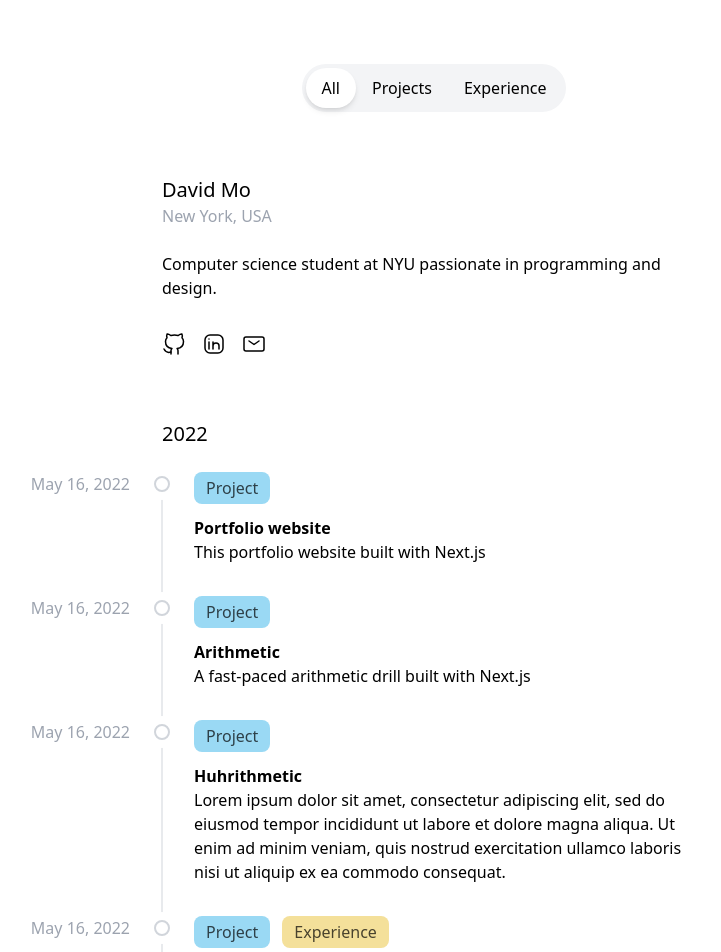
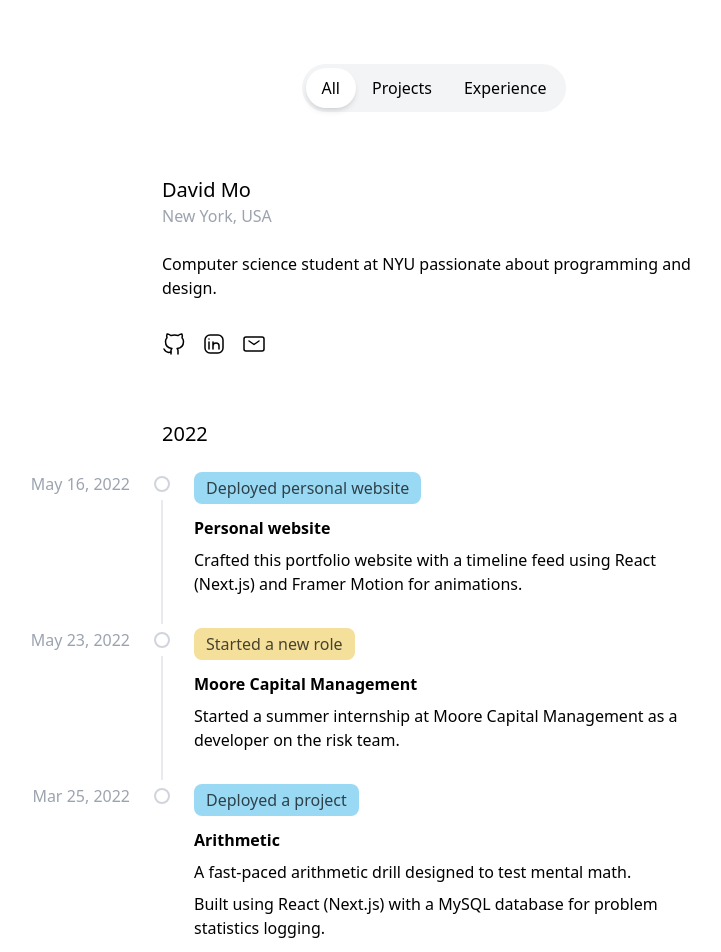
Before and after one commit to unknown/dmo.ooo, a Next.js app: page / in a window 1280 px wide. Shown: the top 952 px of the page, without its empty margins (206-927 px from the left). Built offline with nearby package versions, Linux system fonts and the light colour scheme.

Commit message:
Add timeline bucketing

```diff
--- a/src/components/TimelineItem.tsx
+++ b/src/components/TimelineItem.tsx
@@ -42,8 +42,12 @@ const TimelineItem = React.forwardRef<TimelineItemElement, TimelineItemProps>(
               );
             })}
           </div>
-          <h2 className="font-bold">{data.title}</h2>
-          <p>{data.text}</p>
+          <div className="flex flex-col gap-2">
+            <h2 className="font-bold">{data.title}</h2>
+            {data.text.split("\n").map((str, i) => (
+              <p key={i}>{str}</p>
+            ))}
+          </div>
         </div>
       </div>
     );
--- a/src/pages/index.tsx
+++ b/src/pages/index.tsx
@@ -1,4 +1,4 @@
-import { AnimatePresence } from "framer-motion";
+import { AnimatePresence, motion } from "framer-motion";
 import type { NextPage } from "next";
 import Head from "next/head";
 import { useMemo, useState } from "react";
@@ -6,16 +6,31 @@ import { GitHubIcon, LinkedInIcon, MailIcon } from "../components/Icons";
 import SegmentedControl from "../components/SegmentedControl";
 import MotionTimelineItem from "../components/TimelineItem";
 
+type Post = {
+  data: {
+    date: string;
+    title: string;
+    text: string;
+  };
+  tags: Tag[];
+};
+
+type Tag = {
+  title: string;
+  value: string;
+  color: string;
+};
+
 const posts = [
   {
     data: {
       date: "May 16, 2022",
-      title: "Portfolio website",
-      text: "This portfolio website built with Next.js",
+      title: "Personal website",
+      text: "Crafted this portfolio website with a timeline feed using React (Next.js) and Framer Motion for animations.",
     },
     tags: [
       {
-        title: "Project",
+        title: "Deployed personal website",
         value: "projects",
         color: "#9AD9F4",
       },
@@ -23,13 +38,27 @@ const posts = [
   },
   {
     data: {
-      date: "May 16, 2022",
-      title: "Arithmetic",
-      text: "A fast-paced arithmetic drill built with Next.js",
+      date: "May 23, 2022",
+      title: "Moore Capital Management",
+      text: "Started a summer internship at Moore Capital Management as a developer on the risk team.",
     },
     tags: [
       {
-        title: "Project",
+        title: "Started a new role",
+        value: "experience",
+        color: "#F4E09A",
+      },
+    ],
+  },
+  {
+    data: {
+      date: "Mar 25, 2022",
+      title: "Arithmetic",
+      text: "A fast-paced arithmetic drill designed to test mental math.\n Built using React (Next.js) with a MySQL database for problem statistics logging.",
+    },
+    tags: [
+      {
+        title: "Deployed a project",
         value: "projects",
         color: "#9AD9F4",
       },
@@ -37,60 +66,41 @@ const posts = [
   },
   {
     data: {
-      date: "May 16, 2022",
-      title: "Huhrithmetic",
-      text: "Lorem ipsum dolor sit amet, consectetur adipiscing elit, sed do eiusmod tempor incididunt ut labore et dolore magna aliqua. Ut enim ad minim veniam, quis nostrud exercitation ullamco laboris nisi ut aliquip ex ea commodo consequat.",
+      date: "Nov 11, 2019",
+      title: "Dark Patterns Recognition",
+      text: "A Chrome Extension that identifies and classifies potential dark patterns on the pages of online stores with 97% accuracy.\n\
+            Created Chrome Extension front-end using plain JavaScript that interfaced a Python back-end running Naive Bayes Classifiers using Flask and sklearn.",
     },
     tags: [
       {
-        title: "Project",
+        title: "Attended a hackathon",
         value: "projects",
         color: "#9AD9F4",
       },
     ],
   },
-  {
-    data: {
-      date: "May 16, 2022",
-      title: "Bruhrithmetic",
-      text: "Lorem ipsum dolor sit amet, consectetur adipiscing elit, sed do eiusmod tempor incididunt ut labore et dolore magna aliqua. Lobortis feugiat vivamus at augue eget arcu dictum.",
-    },
-    tags: [
-      {
-        title: "Project",
-        value: "projects",
-        color: "#9AD9F4",
-      },
-      {
-        title: "Experience",
-        value: "experience",
-        color: "#F4E09A",
-      },
-    ],
-  },
-  {
-    data: {
-      date: "May 16, 2022",
-      title: "Arr-ithmetic",
-      text: "Lorem ipsum dolor sit amet, consectetur adipiscing elit, sed do eiusmod tempor incididunt ut labore et dolore magna aliqua. Id semper risus in hendrerit gravida rutrum quisque non.",
-    },
-    tags: [
-      {
-        title: "Experience",
-        value: "experience",
-        color: "#F4E09A",
-      },
-    ],
-  },
 ];
-
 const Home: NextPage = () => {
   const [activeTab, setActiveTab] = useState("all");
   const filteredPosts = useMemo(() => {
-    return posts.filter((post) => {
-      if (activeTab === "all") return true;
-      return post.tags.some((tag) => activeTab === tag.value);
-    });
+    // create a record mapping categories (e.g. "2022", "Other") to an array of posts
+    return posts.reduce((bucketed_posts, post) => {
+      const date = new Date(post.data.date);
+      let key = "Other";
+      if (
+        activeTab === "all" ||
+        post.tags.some((tag) => activeTab === tag.value)
+      ) {
+        key = date.getFullYear().toString();
+      }
+      // if an array of posts at `key` doesn't exist, create one
+      if (!bucketed_posts[key]) {
+        bucketed_posts[key] = [];
+      }
+      bucketed_posts[key].push(post);
+
+      return bucketed_posts;
+    }, {} as Record<string, Post[]>);
   }, [activeTab]);
 
   return (
@@ -118,36 +128,64 @@ const Home: NextPage = () => {
         <h1 className="mt-16 text-xl">David Mo</h1>
         <p className="text-gray-400">New York, USA</p>
         <p className="mt-6">
-          Computer science student at NYU passionate in programming and design.
+          Computer science student at NYU passionate about programming and
+          design.
         </p>
         <div className="mt-8 flex gap-4">
-          <a href="https://github.com/unknown">
+          <motion.a
+            href="https://github.com/unknown"
+            whileTap={{ scale: 0.95 }}
+          >
             <GitHubIcon />
-          </a>
-          <a href="https://www.linkedin.com/in/davidmo1/">
+          </motion.a>
+          <motion.a
+            href="https://www.linkedin.com/in/davidmo1/"
+            whileTap={{ scale: 0.95 }}
+          >
             <LinkedInIcon />
-          </a>
-          <a href="mailto:david@dmo.ooo">
+          </motion.a>
+          <motion.a href="mailto:david@dmo.ooo" whileTap={{ scale: 0.95 }}>
             <MailIcon />
-          </a>
+          </motion.a>
         </div>
         <div className="mt-16">
-          <h1 className="mb-6 text-xl">2022</h1>
-          <AnimatePresence>
-            {filteredPosts.map((item, i) => {
+          {Object.keys(filteredPosts)
+            .sort((a, b) => {
+              // sort keys so that "Other" is always last
+              if (a === "Other") return 1;
+              if (b === "Other") return -1;
+              // sort keys in chronological order
+              return b.localeCompare(a);
+            })
+            .map((category) => {
+              return (
+                <div key={category}>
+                  <motion.h1
+                    className="mb-6 text-xl"
+                    initial={{ opacity: 0 }}
+                    animate={{ opacity: 1 }}
+                    exit={{ opacity: 0 }}
+                    layout
+                  >
+                    {category}
+                  </motion.h1>
+                  {filteredPosts[category].map((item, i) => {
                     return (
                       <MotionTimelineItem
                         key={item.data.title}
                         data={item.data}
                         tags={item.tags}
+                        initial={{ opacity: 0 }}
                         animate={{ opacity: 1 }}
                         exit={{ opacity: 0 }}
                         layout
-                  drawLine={i + 1 !== filteredPosts.length}
+                        drawLine={i + 1 !== filteredPosts[category].length}
                       />
                     );
                   })}
-          </AnimatePresence>
+                </div>
+              );
+            })}
         </div>
       </main>
     </div>
```
Lines whose indentation alone changed are shown as unchanged.
